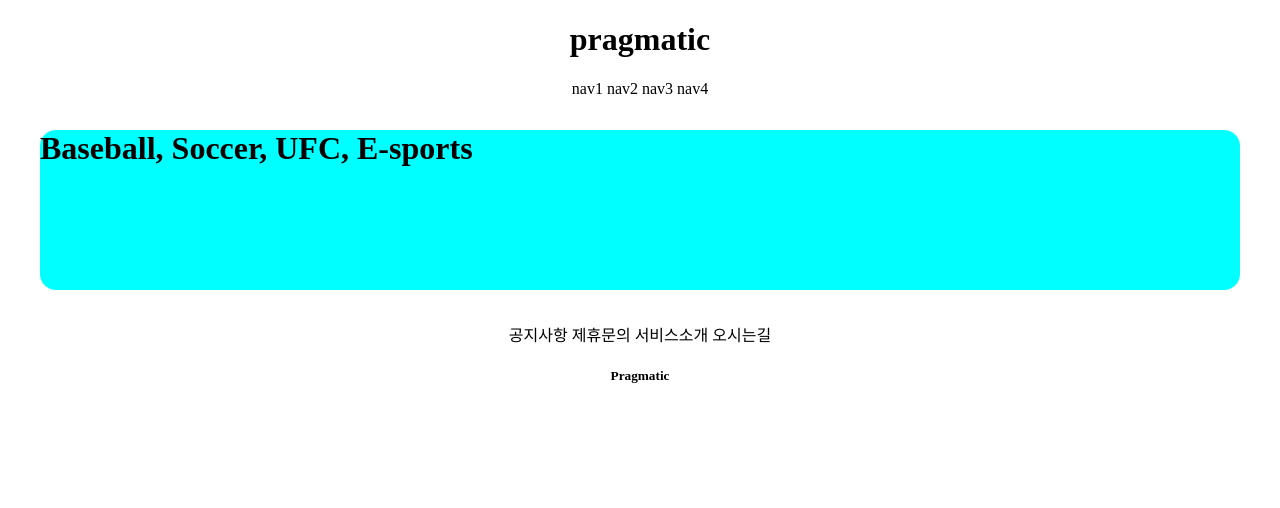
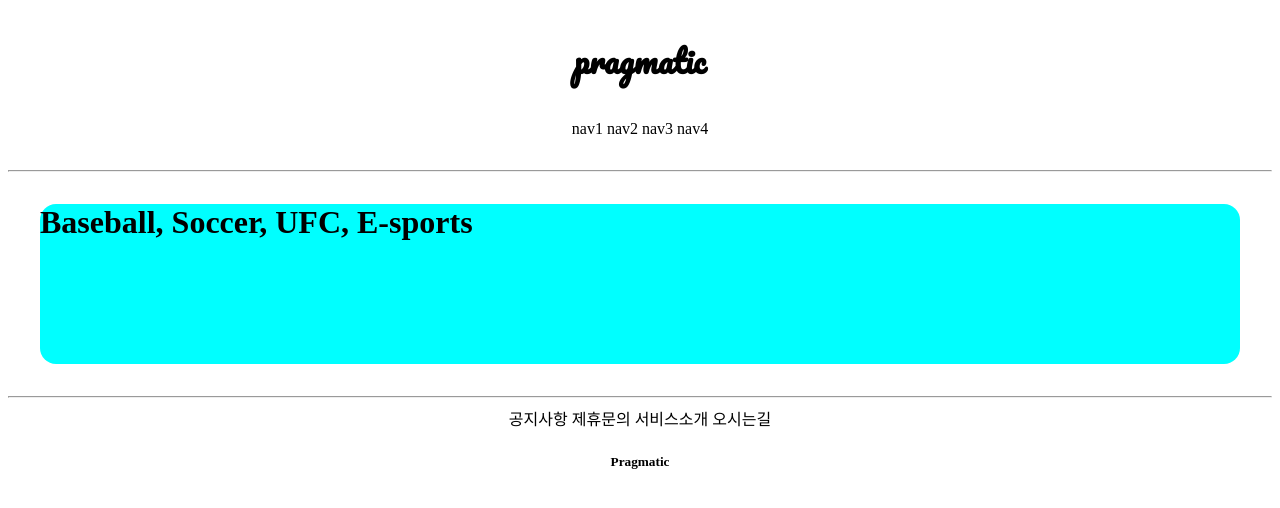
Before and after one commit to 66news99/bbqqweb, a Django app: page /accounts/favorite_sports/ in a window 1280 px wide. Shown: the top 508 px of the page. Run offline with Django 3.2, Linux system fonts and the light colour scheme; parts of the project's set-up code (start-up, migrations or seed data) failed here and were passed over.

Commit message:
7/6 3ban class commit 4

```diff
--- a/templates/base.html
+++ b/templates/base.html
@@ -7,9 +7,12 @@
 
 {% include 'header.html' %}
 
+<hr>
+
 {% block content %}
 {% endblock %}
 
+<hr>
 
 {% include 'footer.html' %}
 
--- a/templates/footer.html
+++ b/templates/footer.html
@@ -6,7 +6,7 @@
         <span>서비스소개</span>
         <span>오시는길</span>
     </div>
-    <div>
+    <div style="margin: 1.5rem 0;">
         <h5>Pragmatic</h5>
     </div>
 
--- a/templates/head.html
+++ b/templates/head.html
@@ -3,4 +3,13 @@
 <head>
     <meta charset="UTF-8">
     <title>Title</title>
+
+    {#  BOOTSTRAP LINK #}
+    <link href="https://cdn.jsdelivr.net/npm/bootstrap@5.0.2/dist/css/bootstrap.min.css">
+    <link rel="stylesheet" integrity="sha384-EVSTQN3/azprG1Anm3QDgpJLIm9Nao0Yz1ztcQTwFspd3yD65VohhpuuCOmLASjC" crossorigin="anonymous">
+
+    {#  Google font LINK #}
+    <link rel="preconnect" href="https://fonts.googleapis.com">
+    <link rel="preconnect" href="https://fonts.gstatic.com" crossorigin>
+    <link href="https://fonts.googleapis.com/css2?family=Pacifico&display=swap" rel="stylesheet">
 </head>
--- a/templates/header.html
+++ b/templates/header.html
@@ -1,8 +1,8 @@
 <div style="text-align: center">
-    <div>
+    <div style="margin: 2rem 0; font-family: 'Pacifico', cursive;">
         <h1>pragmatic</h1>
     </div>
-    <div>
+    <div style="margin: 2rem;">
         <span>nav1</span>
         <span>nav2</span>
         <span>nav3</span>
```
